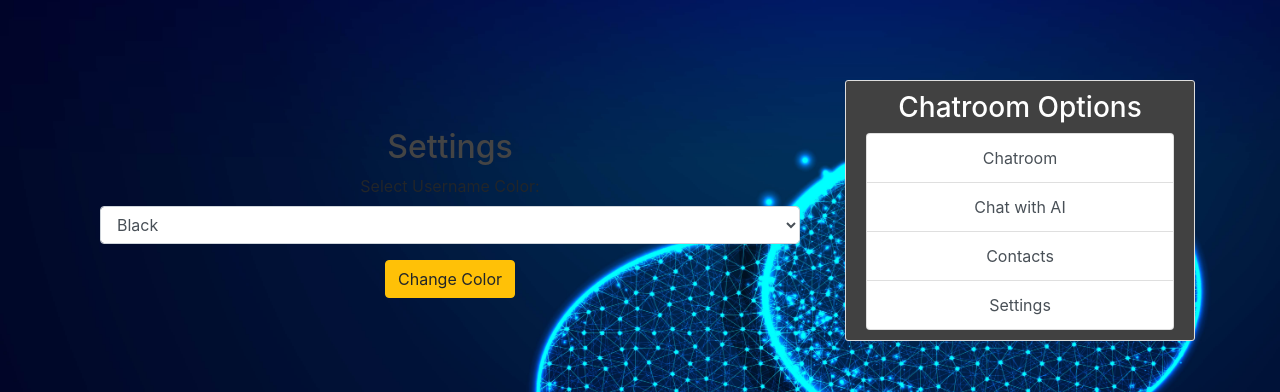
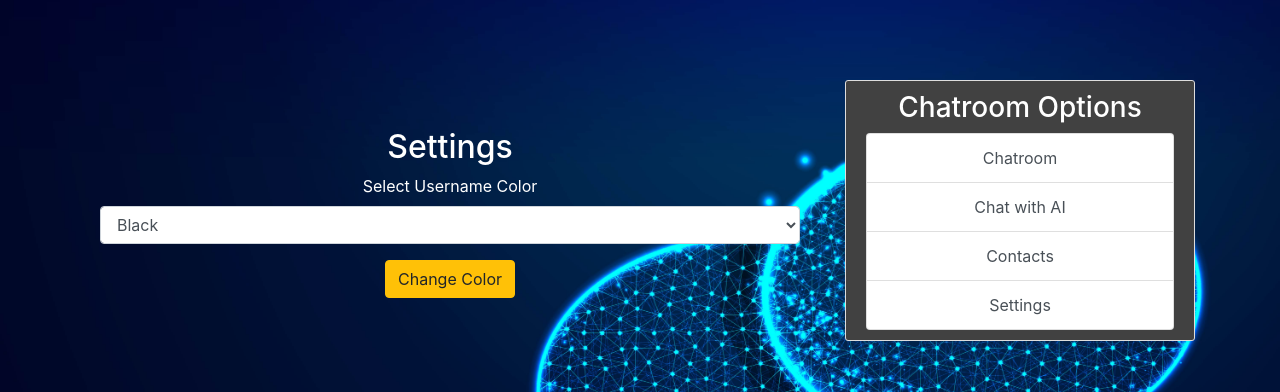
Before and after one commit to GabrielG95/CSE412Final_Project, a Django app: page /settings/ in a window 1280 px wide. Shown: the part 48-440 px from the top of the page. Run offline with Django 4.2, Linux system fonts and the light colour scheme; some libraries are stand-ins or nearby versions.

Commit message:
Made other color text changes

```diff
--- a/messaging_app/chat/templates/chat/settings.html
+++ b/messaging_app/chat/templates/chat/settings.html
@@ -1,11 +1,11 @@
 {% extends 'chat/base.html' %}
 {% block content %}
 <div class="container mt-5">
-    <h2>Settings</h2>
+    <h2 style="color: #ffffff;">Settings</h2>
 
     <form id="colorForm" method="post">
         {% csrf_token %}
-        <label for="color">Select Username Color:</label>
+        <label style="color: #ffffff;" for="color">Select Username Color</label>
         <select class="form-control" id="color" name="color">
             <option value="#000000">Black</option>
             <option value="#ff0000">Red</option>
```
